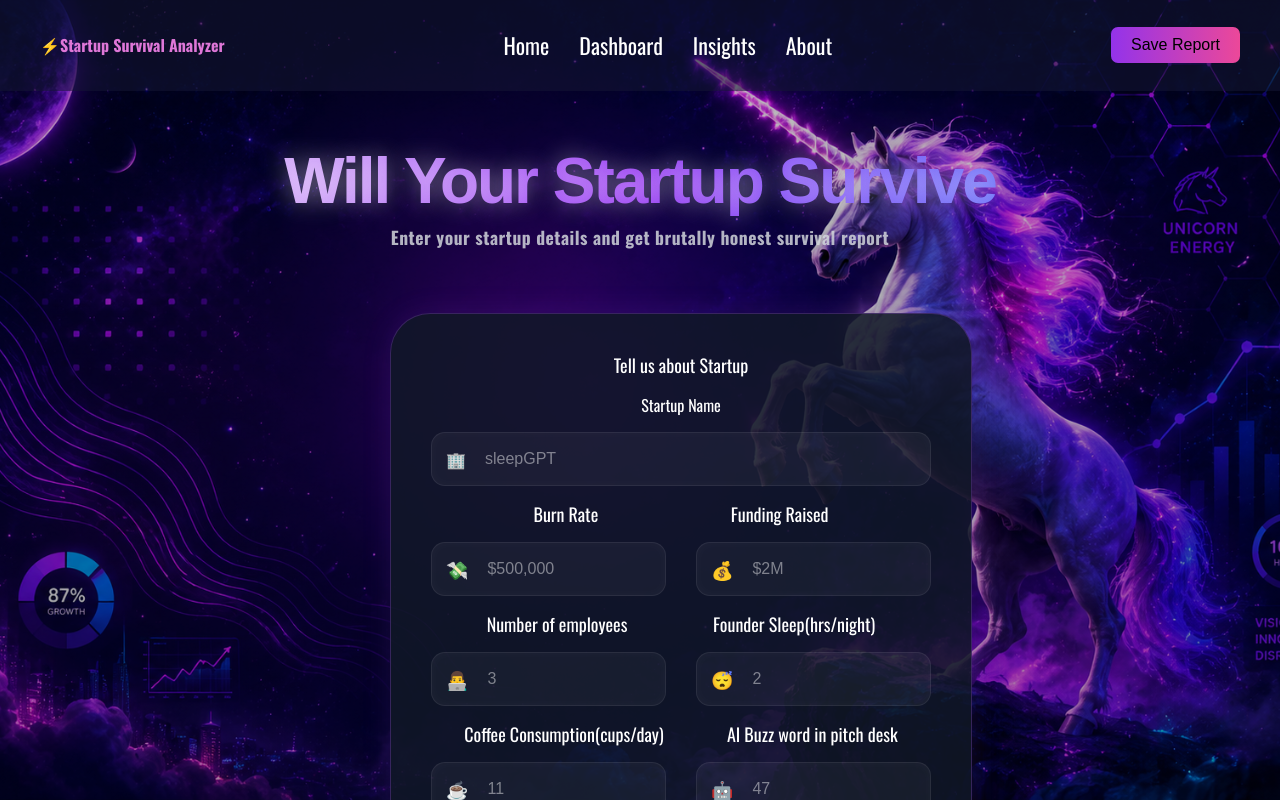
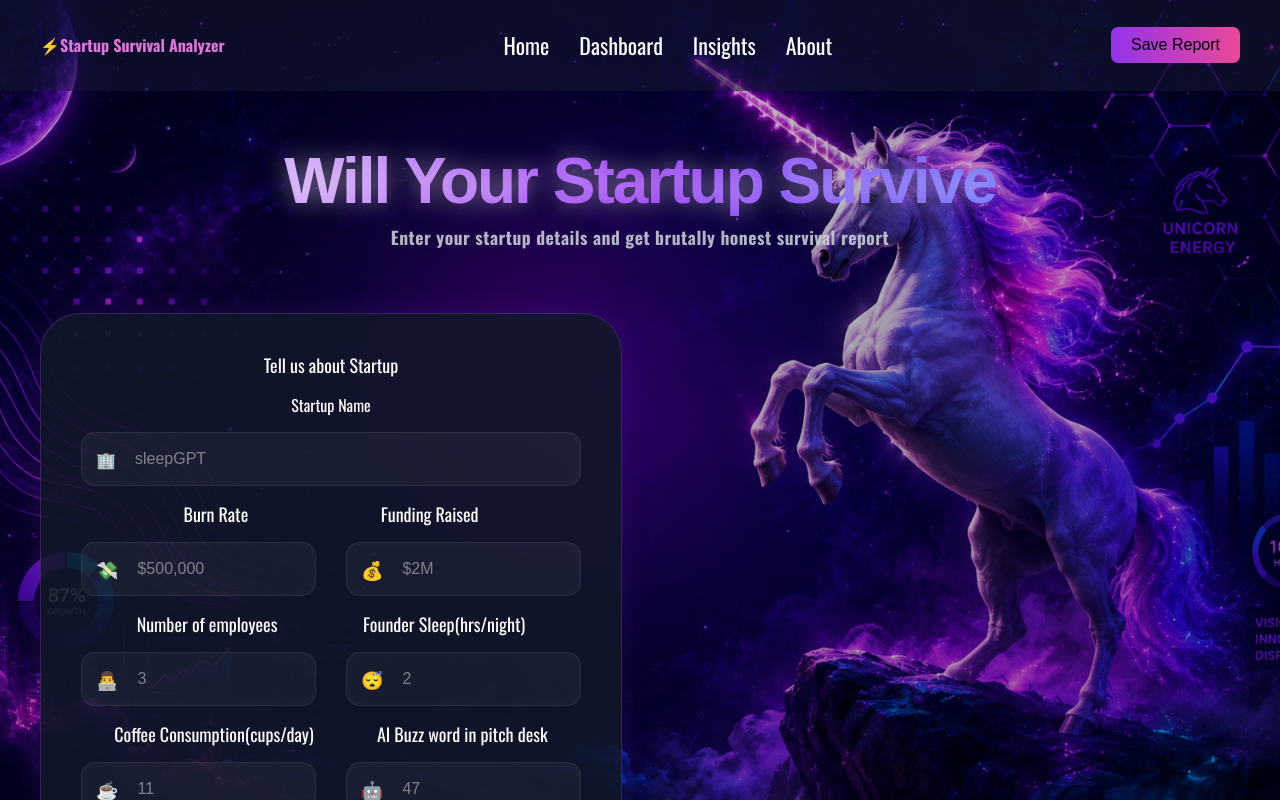
Before and after one commit to PritamBagle451/startup-survival-analyzer, a React (Vite) app: page / in a window 1280 px wide. Shown: the top 800 px of the page. Built offline with nearby package versions, Linux system fonts and the light colour scheme; a web font is replaced by a local one.

Commit message:
fixed collapsing

```diff
--- a/src/App.css
+++ b/src/App.css
@@ -261,12 +261,13 @@ background:linear-gradient(
 }
 
 .main-layout{
-  display: flex;
-  gap:30px;
-  align-items: flex-start;
-  justify-content: center;
-  padding:40px;
-  flex-wrap: wrap;
+display:grid;
+grid-template-columns:500px 1fr;
+gap:30px;
+padding:40px;
+align-items:start;
+max-width:1500px;
+margin:auto;
 }
 
 .report-box{
@@ -341,11 +342,11 @@ height:350px;
     display:flex;
     flex-direction:column;
     gap:25px;
-    max-width: 500px;
+    width: 500px;
 }
 .right{
-    flex:1;
-    max-width:900px;
+   width:100%;
+   min-width:0;
 }
 
 .insight-btns{
```
